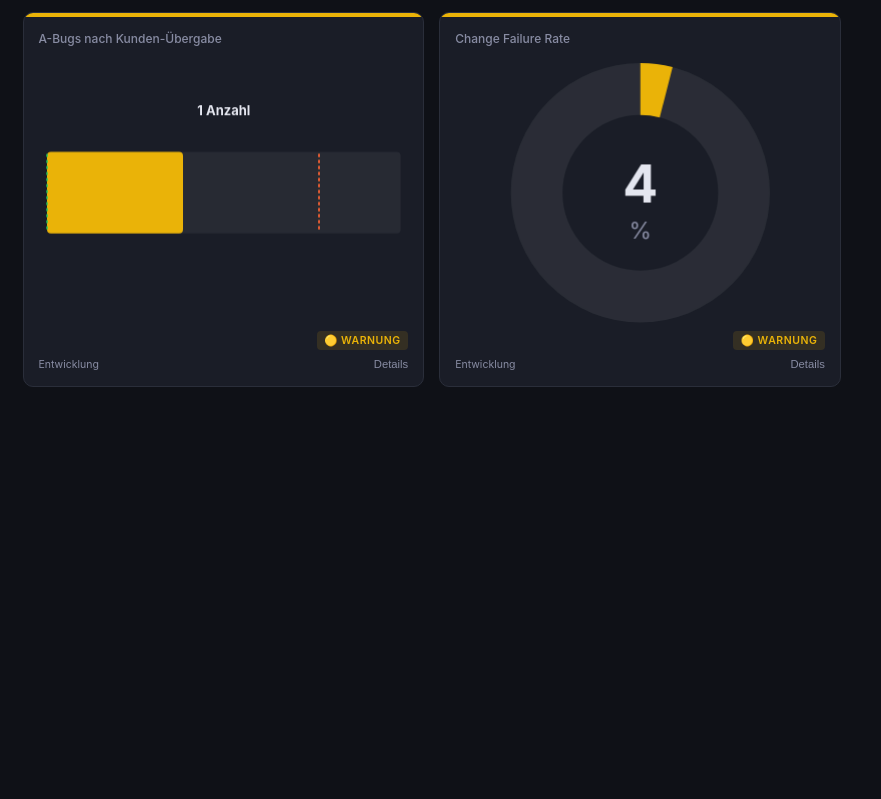
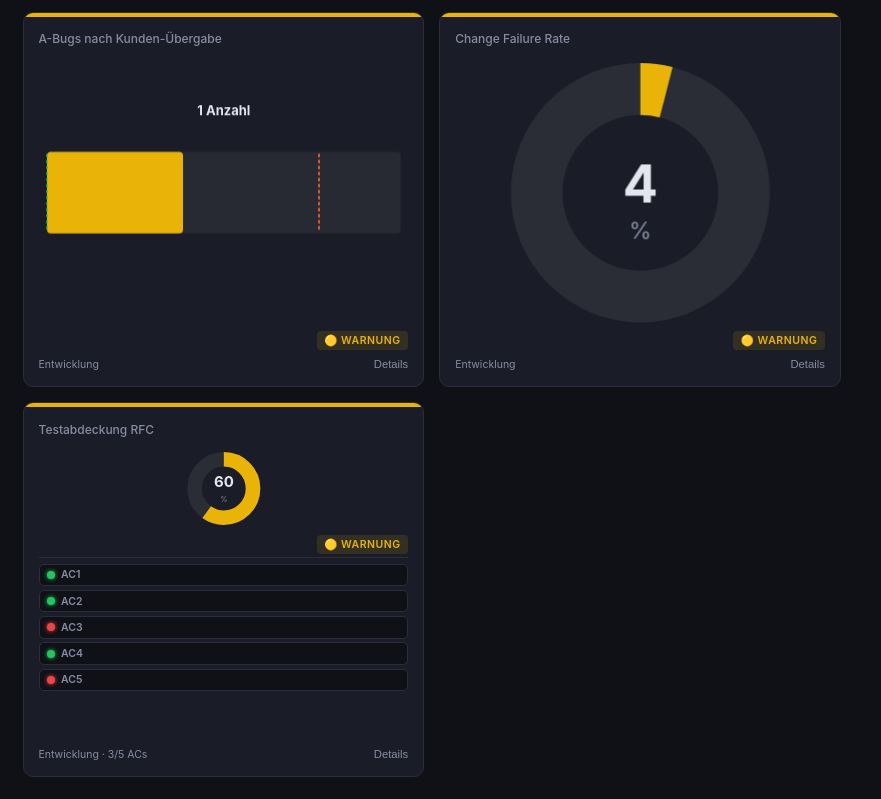
Before and after one commit to Barth-Testing/QA_Tool, a plain HTML site: page index.html in a window 1280 px wide. Shown: the part 2016-2815 px from the top of the page, without its empty margins (0-881 px from the left). Before the commit the page ends 2425 px from the top, so only its background shows below. Drawn offline with Linux system fonts and the light colour scheme.

Commit message:
added RFC test coverage tile

```diff
--- a/css/style.css
+++ b/css/style.css
@@ -266,6 +266,7 @@ body {
 /* ===== AC Tile List ===== */
 .tile--ac {
   min-height: 0;
+  overflow-y: auto;
 }
 .tile--ac .tile-chart-area {
   flex: none;
--- a/data/qa-dashboard-export.json
+++ b/data/qa-dashboard-export.json
@@ -101,6 +101,14 @@
           "y": 2,
           "w": 1,
           "h": 1
+        },
+        {
+          "id": "t21",
+          "kpi_id": "test-coverage-rfc",
+          "x": 2,
+          "y": 3,
+          "w": 2,
+          "h": 2
         }
       ]
     },
@@ -854,6 +862,51 @@
         "ops"
       ],
       "example_value": 23
+    },
+    {
+      "id": "test-coverage-rfc",
+      "name": "Testabdeckung RFC",
+      "category": "dev",
+      "description": "Anteil der abgedeckten Acceptance Criteria (ACs) pro RFC",
+      "formula": "(abgedeckte ACs / totale ACs) × 100",
+      "benefit": "Sichtbarkeit über den aktuellen Testabdeckungsgrad der RFC-spezifischen Acceptance Criteria",
+      "unit": "%",
+      "thresholds": {
+        "green": {
+          "operator": "gte",
+          "value": 80
+        },
+        "yellow": {
+          "operator": "gte",
+          "value": 50
+        },
+        "red": {
+          "operator": "lt",
+          "value": 50
+        }
+      },
+      "data_source_type": "manual",
+      "tags": [
+        "rfc",
+        "acceptance-criteria",
+        "coverage"
+      ],
+      "example_value": {
+        "acs": {
+          "AC1": {
+            "text": "Benutzer kann sich mit gültigen Credentials anmelden",
+            "passed": true
+          },
+          "AC2": {
+            "text": "Fehlerhafte Anmeldedaten zeigen eine Fehlermeldung",
+            "passed": true
+          },
+          "AC3": {
+            "text": "System speichert letzten Login-Zeitpunkt",
+            "passed": false
+          }
+        }
+      }
     }
   ]
 }
--- a/js/app.js
+++ b/js/app.js
@@ -82,6 +82,10 @@
         }
         if (exportData.dashboards) dashboards = exportData.dashboards;
         if (exportData.kpis) {
+          const exportIds = new Set(exportData.kpis.map(k => k.id));
+          for (const k of kpis) {
+            if (!exportIds.has(k.id)) exportData.kpis.push(k);
+          }
           kpis = exportData.kpis;
           kpiMap = {};
           for (const k of kpis) kpiMap[k.id] = k;
```
